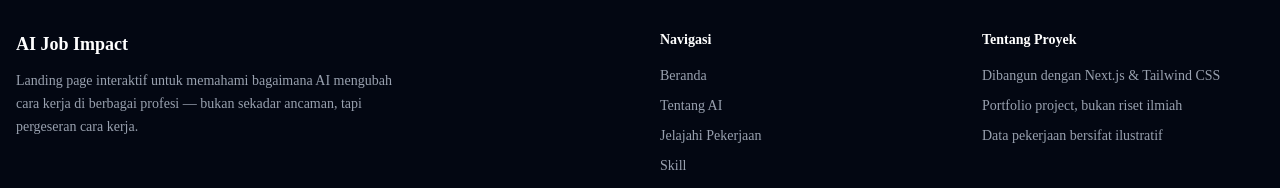
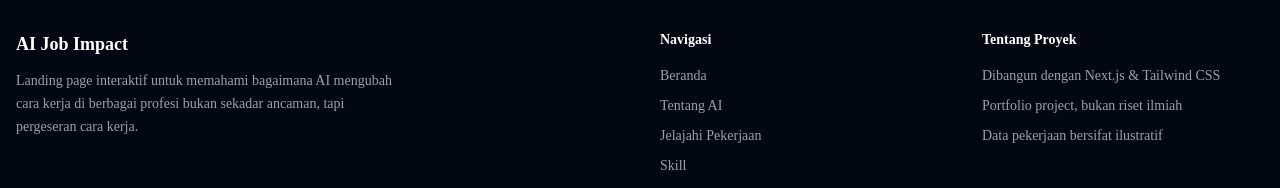
Before and after one commit to kevinazzaky/ai-job, a Next.js app: page / in a window 1280 px wide. Shown: the part 3567-3755 px from the top of the page. Built offline with nearby package versions, Linux system fonts and the light colour scheme.

Commit message:
feat: update footer

```diff
--- a/src/components/layout/Footer.tsx
+++ b/src/components/layout/Footer.tsx
@@ -20,7 +20,7 @@ export default function Footer() {
           <p className="text-lg font-bold text-white">AI Job Impact</p>
           <p className="mt-3 max-w-sm text-sm leading-relaxed text-gray-400">
             Landing page interaktif untuk memahami bagaimana AI mengubah cara
-            kerja di berbagai profesi — bukan sekadar ancaman, tapi pergeseran
+            kerja di berbagai profesi bukan sekadar ancaman, tapi pergeseran
             cara kerja.
           </p>
         </div>
```
